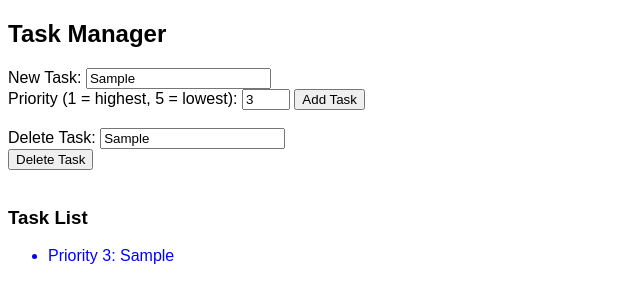
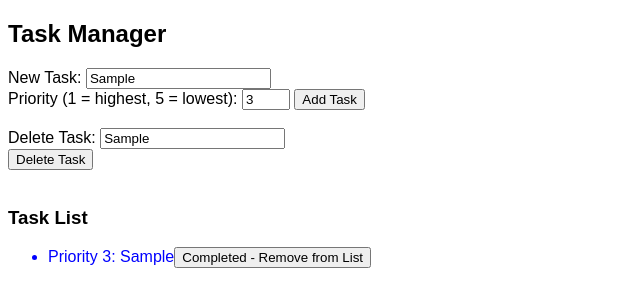
Before and after one commit to KianWinstanley/mod1-labs, a plain HTML site: page web-development/jslab05/index.html in a window 1280 px wide. Both pictures are taken after typing "Sample", "Sample" into the empty fields and a click on the button "Add Task". Shown: the whole page, without its empty margins (0-640 px from the left). Drawn offline with Linux system fonts and the light colour scheme.

Commit message:
jslab 06 completed

```diff
--- a/web-development/jslab05/index.html
+++ b/web-development/jslab05/index.html
@@ -80,7 +80,16 @@
                 li.innerText = "Priority 5: ";
                 li.classList.add("priority-5");
             }
+
+            const removeBtn = document.createElement("button");
+            removeBtn.innerText = "Completed - Remove from List";
+            removeBtn.onclick = () => {
+                li.remove();
+                this.remove();
+            };
+
             li.innerText += task;
+            li.appendChild(removeBtn);
             taskList.appendChild(li);
         }
 
```
